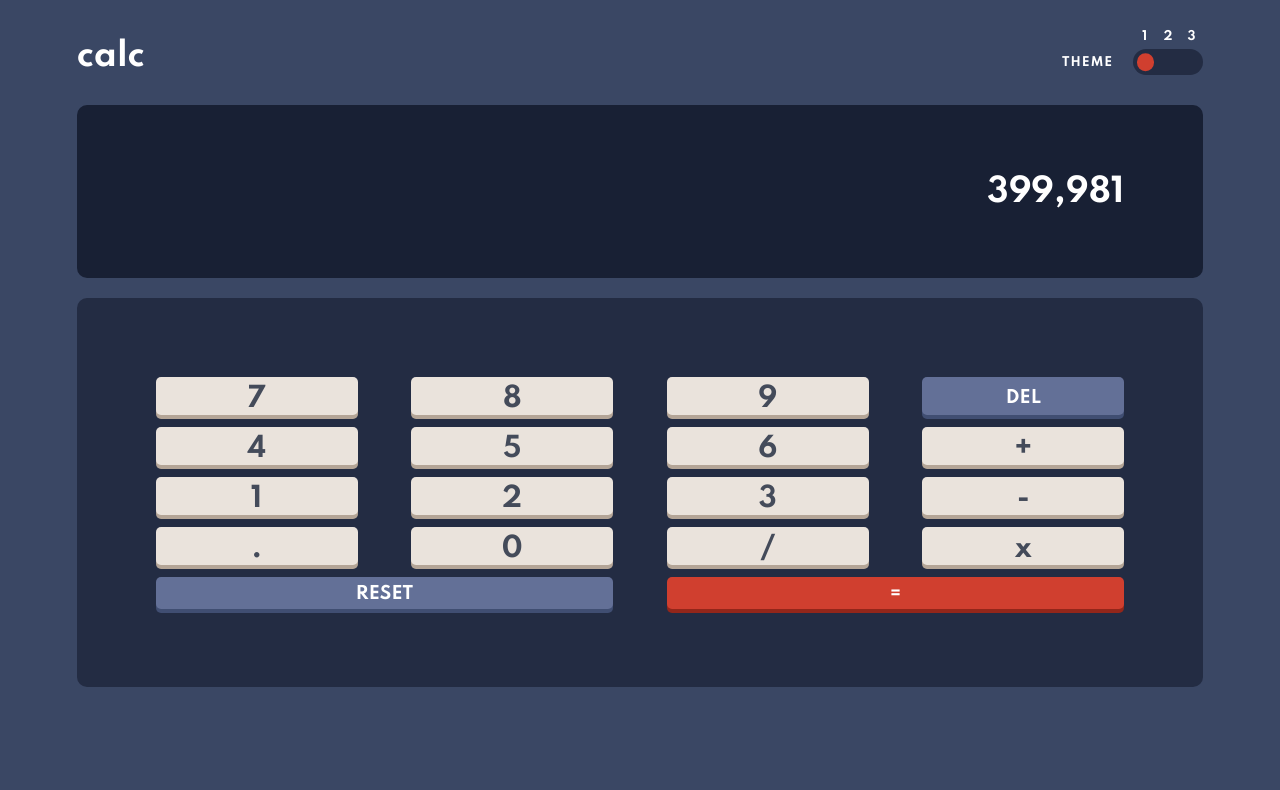
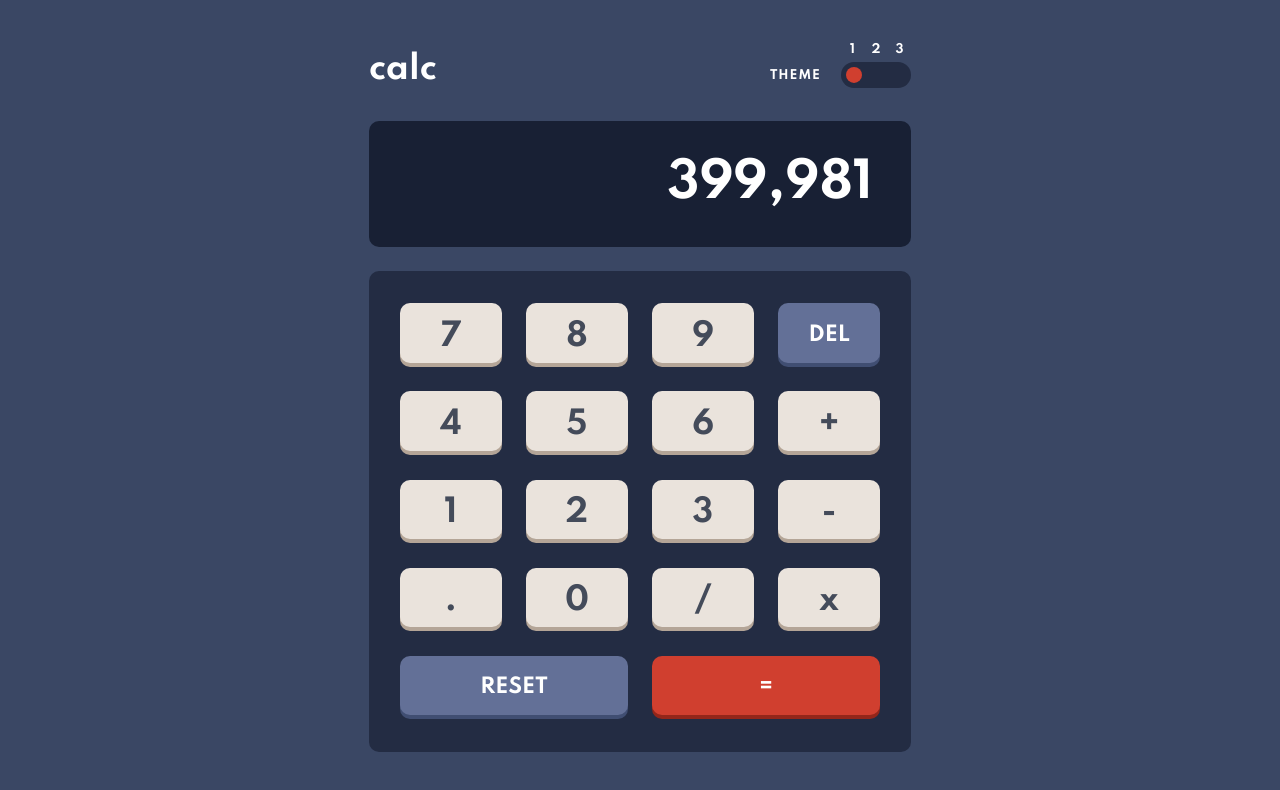
Before and after one commit to Breckles/calculator-app, a React (Create React App) app: page / in a window 1280 px wide. Shown: the top 790 px of the page. Built offline with nearby package versions, Linux system fonts and the light colour scheme.

Commit message:
completed styling for both viewports in the design

```diff
--- a/src/App.js
+++ b/src/App.js
@@ -8,9 +8,13 @@ import './Themes.css';
 function App() {
   return (
     <div id="appWrapper" className={`${classes.appWrapper} darkTheme`}>
-      <Header className={classes.headerWrapper} />
-      <CalcDisplay className={classes.calcDisplayWrapper} />
-      <CalcButtons className={classes.calcButtonsWrapper} />
+      <div className={`${classes.appContent}`}>
+        <Header className={classes.headerWrapper} />
+        <main className={`${classes.calculator}`}>
+          <CalcDisplay className={classes.calcDisplayWrapper} />
+          <CalcButtons className={classes.calcButtonsWrapper} />
+        </main>
+      </div>
     </div>
   );
 }
--- a/src/App.module.css
+++ b/src/App.module.css
@@ -1,28 +1,66 @@
 .appWrapper {
   display: flex;
+  justify-content: center;
+  align-items: center;
+  width: 100vw;
+  height: 100vh;
+}
+
+.appContent {
+  display: flex;
   flex-direction: column;
-  height: 100vh;
-  padding: 0 6%;
+  justify-content: center;
+  width: 100%;
+  max-width: 590px;
+  height: 100%;
+  padding: 35px 24px 30px;
 }
 
 .headerWrapper {
-  flex: 1 0 7.5rem;
   width: 100%;
-  margin-bottom: 3rem;
+  height: 3.5rem;
+  margin-bottom: 33px;
+}
+
+.calculator {
+  width: 100%;
+  height: calc(100% - 3.5rem - 33px);
+  max-height: 632px;
 }
 
 .calcDisplayWrapper {
-  flex: 1 0 9rem;
   width: 100%;
-  padding: 6% 7%;
-  margin-bottom: 2rem;
-
-  font-size: 3.2rem;
+  height: 16.5%;
+  padding: 0 7%;
+  margin-bottom: 24px;
 }
 
 .calcButtonsWrapper {
-  flex: 1 1 100%;
   width: 100%;
-  padding: 7%;
-  margin-bottom: 10%;
+  height: calc(83% - 24px);
+  padding: 7.5% 7.4% 8%;
+
+  row-gap: 3.5%;
+  column-gap: 4.5%;
 }
+
+
+/*************************** Media Queries */
+
+@media screen and (min-width: 700px) {
+  .calcButtonsWrapper {
+    column-gap: 5%;
+  }
+}
+
+@media screen and (min-height: 700px) {
+  .calcDisplayWrapper {
+    height: 20%;
+  }
+
+  .calcButtonsWrapper {
+    row-gap: 6%;
+    height: calc(80% - 24px);
+    padding: 6% 5.7% 6.2%;
+  }
+}
--- a/src/Themes.css
+++ b/src/Themes.css
@@ -81,6 +81,8 @@
 
 .calcDisplay {
   background-color: var(--calc-display-bg-color);
+
+  font-size: 3.2rem;
 }
 
 .calcButtons {
@@ -88,6 +90,9 @@
 }
 
 .button {
+  /* Deal with extra space taken up by box-shadow */
+  margin-bottom: 4px;
+
   background-color: var(--key-primary-bg-color);
   box-shadow: 0 4px var(--key-primary-shadow-color);
   color: var(--text-dark-color);
@@ -110,3 +115,23 @@
   color: var(--text-light-color);
   font-size: 1.6rem;
 }
+
+
+@media screen and (min-width: 700px) and (min-height: 700px) {
+  .calcDisplay {
+    font-size: 4.8rem;
+  }
+
+  .button {
+    font-size: 3.1rem;
+  }
+
+  .button.deleteButton,
+  .button.resetButton {
+    font-size: 2rem;
+  }
+
+  .button.evaluateButton {
+    font-size: 2rem;
+  }
+}
--- a/src/UI/Button.module.css
+++ b/src/UI/Button.module.css
@@ -6,3 +6,9 @@
 .content {
   vertical-align: sub;
 }
+
+@media screen and (min-width: 700px) and (min-height: 700px) {
+  .button {
+    border-radius: 1rem;
+  }
+}
--- a/src/components/CalcButtons/CalcButtons.module.css
+++ b/src/components/CalcButtons/CalcButtons.module.css
@@ -2,7 +2,6 @@
   display: grid;
   grid-template-columns: repeat(4, 1fr);
   grid-template-rows: repeat(5, 1fr);
-  gap: 5% 5.5%;
 }
 
 .resetButton {
--- a/src/components/ThemeToggler/ThemeToggler.js
+++ b/src/components/ThemeToggler/ThemeToggler.js
@@ -5,7 +5,7 @@ import classes from './ThemeToggler.module.css';
 const ThemeToggler = () => {
   const [currentTheme, setCurrentTheme] = useState('lightTheme');
 
-  // This var ultimately dictates the position of the toggle switch
+  // Ultimately dictates the position of the toggle switch
   let toggleSwitchClass = classes.lightTheme;
 
   if (currentTheme === 'darkTheme') {
--- a/src/components/ThemeToggler/ThemeToggler.module.css
+++ b/src/components/ThemeToggler/ThemeToggler.module.css
@@ -56,11 +56,8 @@
 .toggleSwitch {
   position: absolute;
   top: 50%;
-  width: 25%;
-  padding: 12.5% 0;
-  /* left: 5%; */
-  /* left: 37.5%; */
-  /* left: 70%; */
+  width: 23%;
+  padding: 11.5% 0;
 
   border-radius: 50%;
 
@@ -70,11 +67,11 @@
 }
 
 .toggleSwitch.lightTheme {
-  left: 5%;
+  left: 7%;
 }
 
 .toggleSwitch.darkTheme {
-  left: 37.5%;
+  left: 38.5%;
 }
 
 .toggleSwitch.neonTheme {
--- a/src/index.css
+++ b/src/index.css
@@ -11,5 +11,5 @@ html {
 }
 
 body {
-  font-size: 16px
+  font-size: 16px;
 }
```
